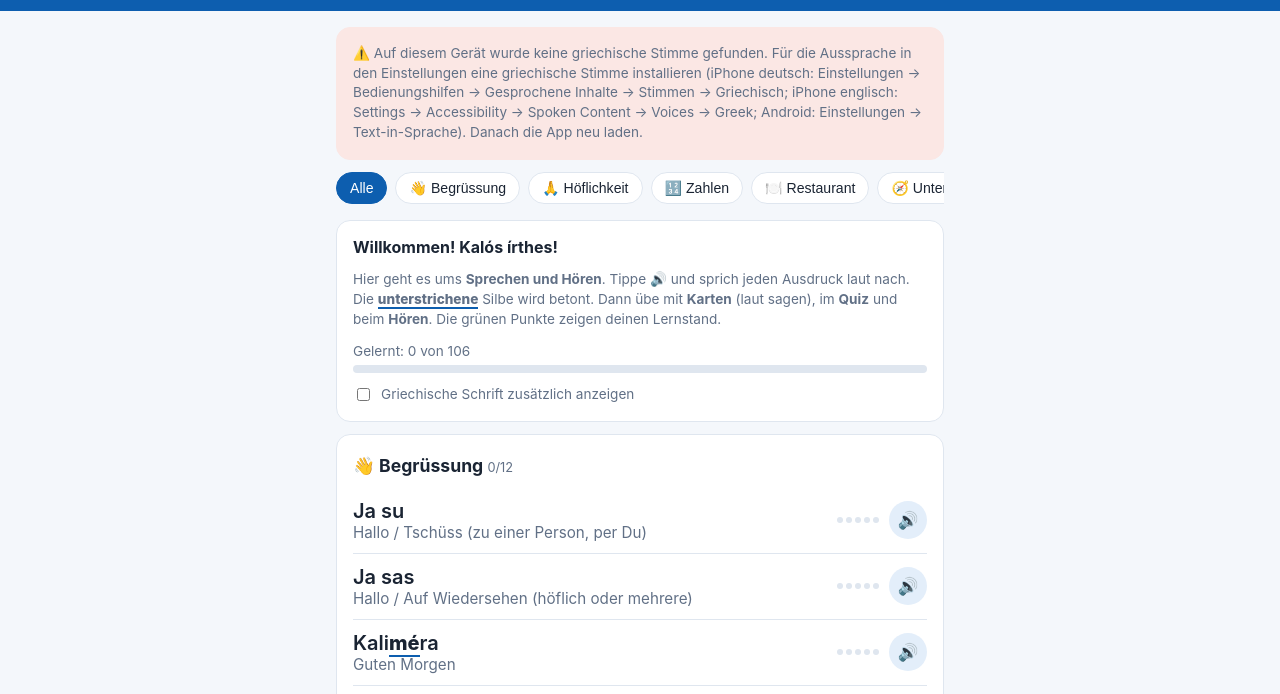
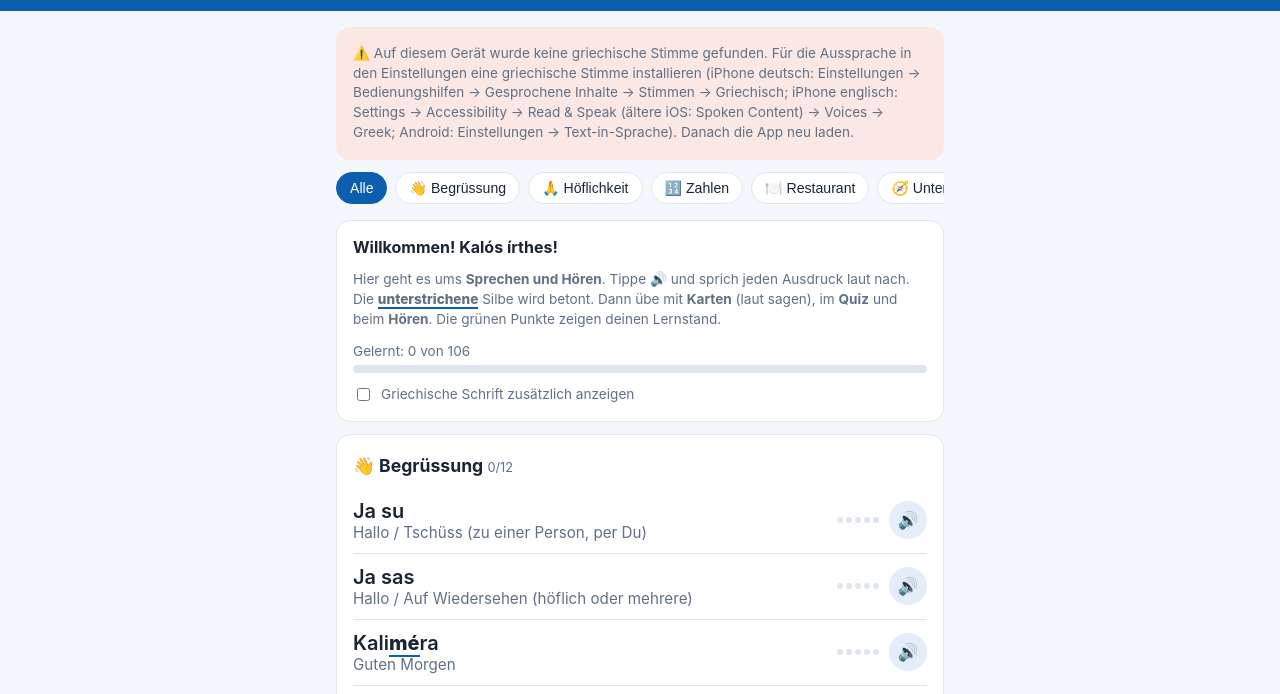
Before and after one commit to danielfisler-ux/golf-tracker, a plain HTML site: page griechisch/index.html in a window 1280 px wide. Shown: the part 40-734 px from the top of the page. Drawn offline with Linux system fonts and the light colour scheme.

Commit message:
Stimmen-Hinweis für iOS 26 (Read & Speak)
Co-Authored-By: Claude Opus 5.5 <noreply@anthropic.com>
Claude-Session: https://claude.ai/code/session_01BhB3Y3jzynXidxZJWCKWpK

```diff
--- a/griechisch/index.html
+++ b/griechisch/index.html
@@ -341,7 +341,7 @@ function grSmall(it){ return S.showGr ? `<div class="note" style="font-size:.85r
 function noVoiceWarn(){
   return greekVoice ? "" : `<div class="card tip" style="background:var(--bad-soft);border-color:var(--bad-soft)">⚠️ Auf diesem Gerät wurde keine griechische Stimme gefunden.
     Für die Aussprache in den Einstellungen eine griechische Stimme installieren
-    (iPhone deutsch: Einstellungen → Bedienungshilfen → Gesprochene Inhalte → Stimmen → Griechisch; iPhone englisch: Settings → Accessibility → Spoken Content → Voices → Greek; Android: Einstellungen → Text-in-Sprache). Danach die App neu laden.</div>`;
+    (iPhone deutsch: Einstellungen → Bedienungshilfen → Gesprochene Inhalte → Stimmen → Griechisch; iPhone englisch: Settings → Accessibility → Read &amp; Speak (ältere iOS: Spoken Content) → Voices → Greek; Android: Einstellungen → Text-in-Sprache). Danach die App neu laden.</div>`;
 }
 
 /* ---------- LERNEN (Liste) ---------- */
```
